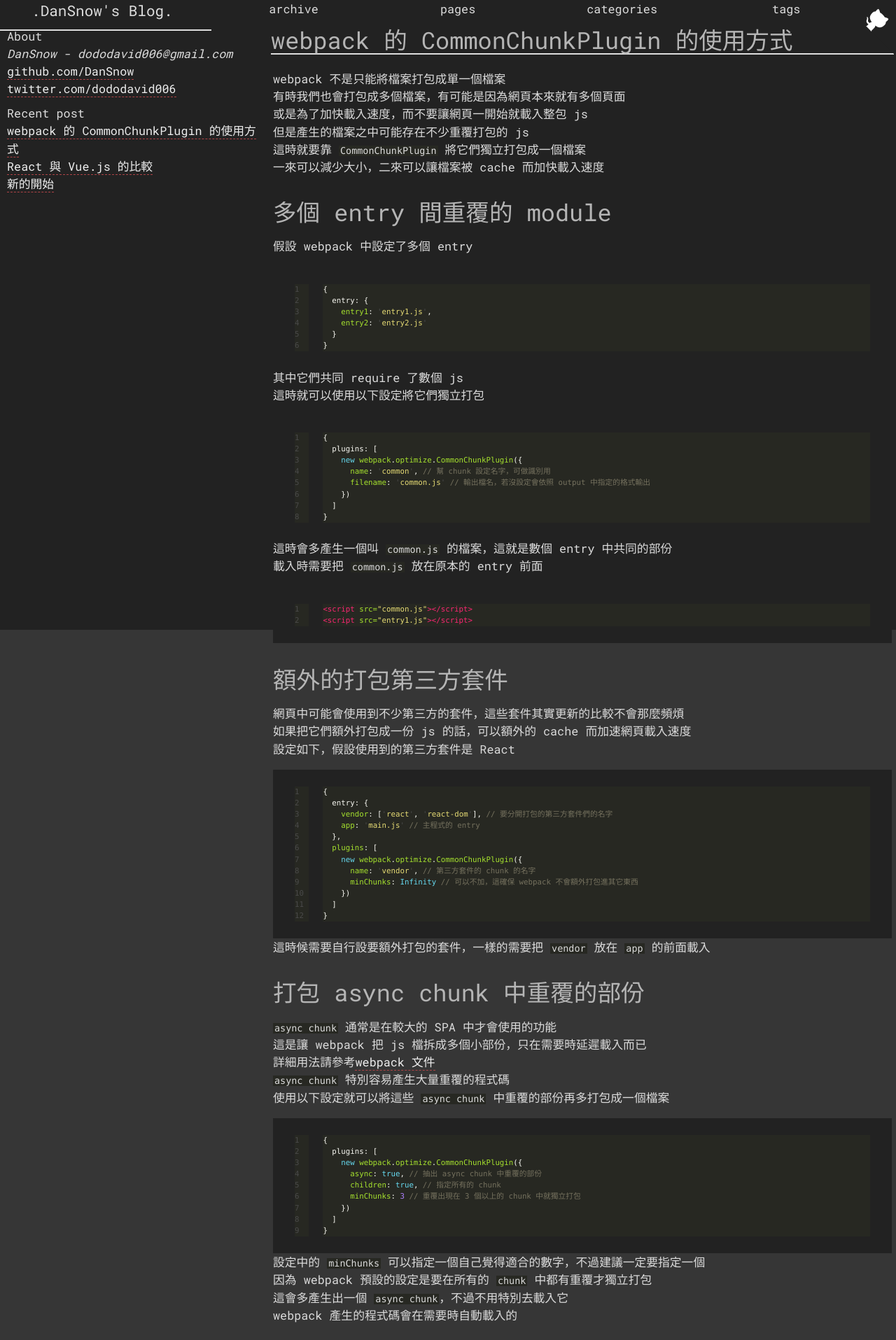
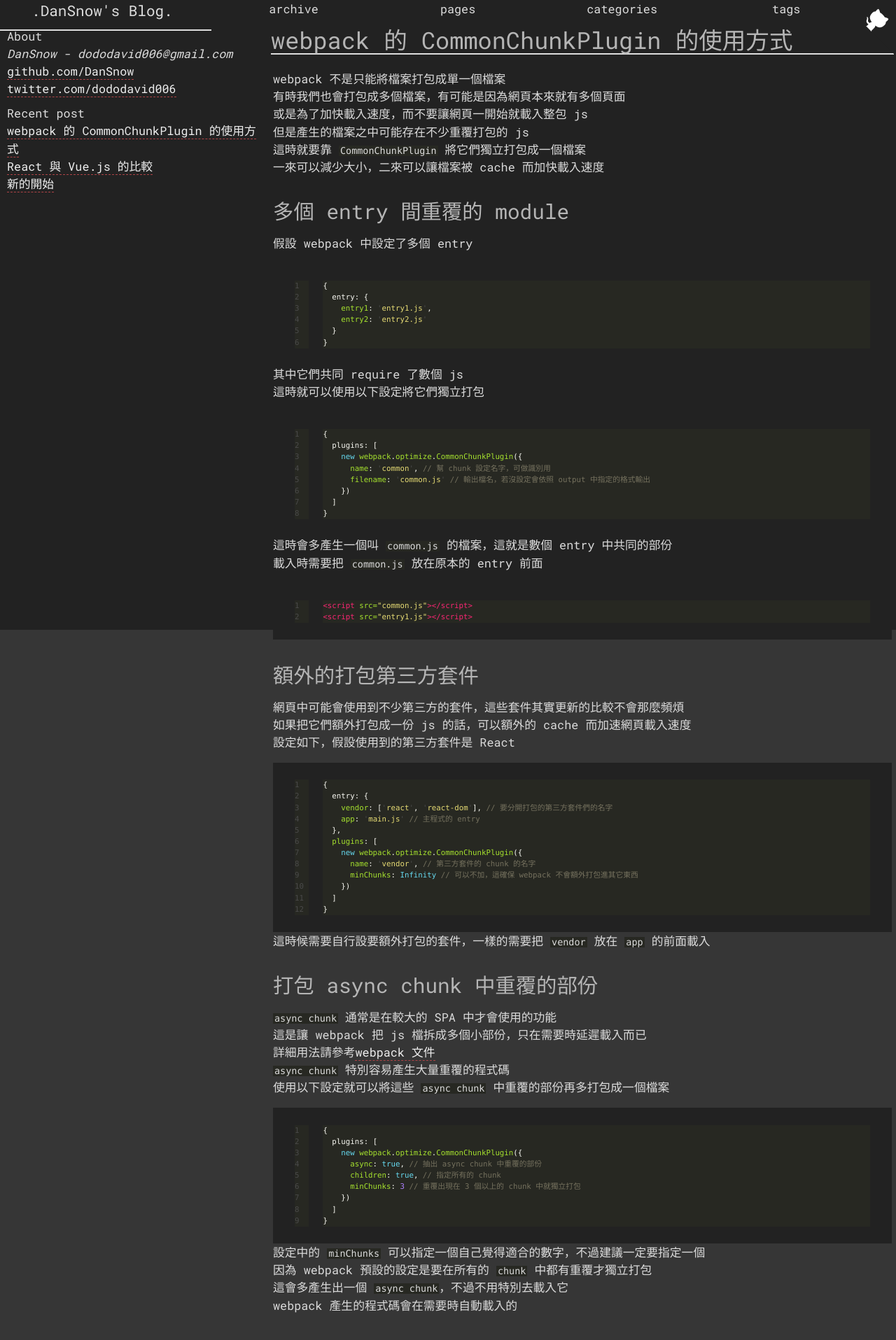
Before and after one commit to DanSnow/DanSnow.github.io, a Jekyll site: the page built from _posts/2017-04-22-webpack-commom-chunk-plugin.md, in a window 1280 px wide. Shown: the top 1915 px of the page at 70% size. Built offline with Jekyll 4.4.1, drawn with Linux system fonts in a browser that asks for light colours; comment, search, counter and statistics services are not loaded.

Commit message:
fix: Fix header

```diff
--- a/_posts/2017-04-22-webpack-commom-chunk-plugin.md
+++ b/_posts/2017-04-22-webpack-commom-chunk-plugin.md
@@ -14,7 +14,7 @@
 一來可以減少大小，二來可以讓檔案被 cache 而加快載入速度
 <!-- more -->
 
-# 多個 entry 間重覆的 module #
+## 多個 entry 間重覆的 module ##
 
 假設 webpack 中設定了多個 entry
 
@@ -49,7 +49,7 @@
 <script src="entry1.js"></script>
 ~~~
 
-# 額外的打包第三方套件 #
+## 額外的打包第三方套件 ##
 
 網頁中可能會使用到不少第三方的套件，這些套件其實更新的比較不會那麼頻煩
 如果把它們額外打包成一份 js 的話，可以額外的 cache 而加速網頁載入速度
@@ -72,7 +72,7 @@
 
 這時候需要自行設要額外打包的套件，一樣的需要把 `vendor` 放在 `app` 的前面載入
 
-# 打包 async chunk 中重覆的部份 #
+## 打包 async chunk 中重覆的部份 ##
 
 `async chunk` 通常是在較大的 SPA 中才會使用的功能
 這是讓 webpack 把 js 檔拆成多個小部份，只在需要時延遲載入而已
@@ -97,7 +97,7 @@
 這會多產生出一個 `async chunk`，不過不用特別去載入它
 webpack 產生的程式碼會在需要時自動載入的
 
-# Debug #
+## Debug ##
 
 是的 debug
 webpack 可以使用 `--json` 這個選項產生打包的詳細資料
```
